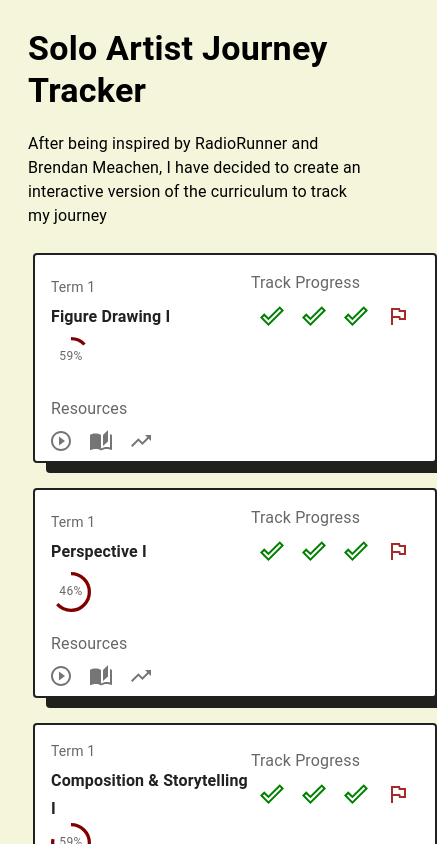
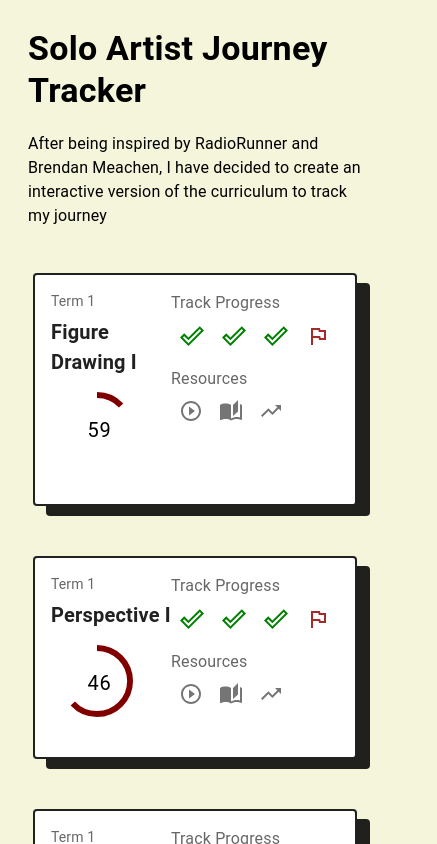
Before and after one commit to zaakirio/SoloArtJourneyInteractive, a React (Create React App) app: page / in a window 390 px wide. Shown: the top 844 px of the page, 437 px wide, since content can reach past the window. Built offline with nearby package versions, Linux system fonts and the light colour scheme.

Commit message:
feature:made cards responsive

```diff
--- a/src/App.tsx
+++ b/src/App.tsx
@@ -26,10 +26,14 @@ const App: React.FC = () => {
       <Grid style={{ margin: 20 }}>
         <Typography>After being inspired by RadioRunner and Brendan Meachen, I have decided to create an interactive version of the curriculum to track my journey </Typography>
       </Grid>
+                  <div className="CardPickerContainer">
+      <Grid container spacing={0}>
       {courses.map(course =>
         <Curriculum title={course.title} body={course.body} term={course.term} />
       )
       }
+      </Grid>
+      </div>
     </Grid>
   );
 };
--- a/src/components/CurriculumCard.tsx
+++ b/src/components/CurriculumCard.tsx
@@ -4,7 +4,7 @@ import CardContent from '@mui/material/CardContent';
 import Typography from '@mui/material/Typography';
 import React, { useState } from "react";
 import { Course } from "../interfaces/Curriculum";
-import { CardMedia, Checkbox, CircularProgress, Divider, FormControlLabel, FormGroup, Grid, IconButton, Slider, Tooltip } from '@mui/material';
+import { Checkbox, CircularProgress, FormControlLabel, FormGroup, Grid, IconButton, Tooltip } from '@mui/material';
 import PlayCircleOutlineIcon from '@mui/icons-material/PlayCircleOutline';
 import AutoStoriesIcon from '@mui/icons-material/AutoStories';
 import TrendingUpIcon from '@mui/icons-material/TrendingUp';
@@ -14,22 +14,40 @@ import FlagOutlinedIcon from '@mui/icons-material/FlagOutlined';
 import DoneOutlineIcon from '@mui/icons-material/DoneOutline';
 import DoneIcon from '@mui/icons-material/Done';
 
-//TODO
-// 1) Make layout of cards responsive, 3 cards per row
-// 2) Trigger circle progress bar by using Track Progress checkbox
-
 const Curriculum: React.FC<Course> = ({ title, body, term }) => {
   return (
     <Card style={{ margin: "25px", border: "solid 2px", boxShadow: "13px 10px", width: "400px" }}>
       <CardContent>
-        <Grid container alignItems="center">
+        <Grid container>
           <Grid item xs>
             <Typography sx={{ fontSize: 14, }} color="text.secondary" gutterBottom>
               Term {term}
             </Typography>
-            <Typography variant="subtitle1" style={{ fontWeight: "600" }}>
+            <Typography style={{ fontWeight: "600", fontSize: "20px" }}>
               {title}
             </Typography>
+                    <Box sx={{ position: 'relative', display: 'inline-flex',paddingTop: '25px' }}>
+          <CircularProgress variant="determinate" value={Math.floor(Math.random() * 100)} style={{ color: "maroon" ,paddingLeft:"20px"}} size="4.5rem"/>
+          <Box
+            sx={{
+              top: 10,
+              left: 5,
+              bottom: 0,
+              right: 0,
+              position: 'absolute',
+              display: 'flex',
+              alignItems: 'center',
+              justifyContent: 'center',
+            }}
+          >
+            <Typography
+              variant="caption"
+              component="div"
+              color="black"
+              style={{fontSize:"20px"}}
+            >{`${Math.floor(Math.random() * 100)}`}</Typography>
+          </Box>
+        </Box>
           </Grid>
 
           <Grid item>
@@ -85,37 +103,8 @@ const Curriculum: React.FC<Course> = ({ title, body, term }) => {
             }}>
               <Checkbox style={{ color: "brown" }} icon={<FlagOutlinedIcon />} checkedIcon={<FlagIcon />} />
             </Tooltip>
-            <Typography color="text.secondary" style={{}}>
-            </Typography>
 
-          </Grid>
-
-        </Grid>
-
-        <Box sx={{ position: 'relative', display: 'inline-flex' }}>
-          <CircularProgress variant="determinate" value={Math.floor(Math.random() * 100)} style={{ color: "maroon" }} />
-          <Box
-            sx={{
-              top: 0,
-              left: 0,
-              bottom: 0,
-              right: 0,
-              position: 'absolute',
-              display: 'flex',
-              alignItems: 'center',
-              justifyContent: 'center',
-            }}
-          >
-            <Typography
-              variant="caption"
-              component="div"
-              color="text.secondary"
-            >{`${Math.floor(Math.random() * 100)}%`}</Typography>
-          </Box>
-        </Box>
-      </CardContent>
-      <Grid style={{ paddingLeft: "6px" }}>
-        <Typography color="text.secondary" style={{ paddingLeft: "10px" }}>
+        <Typography color="text.secondary" style={{paddingTop:"10px"}}>
           Resources
         </Typography>
         <Tooltip title={body[0].video.title} arrow={true}>
@@ -133,11 +122,15 @@ const Curriculum: React.FC<Course> = ({ title, body, term }) => {
             <TrendingUpIcon />
           </IconButton>
         </Tooltip>
-      </Grid>
+          </Grid>
+
+        </Grid>
+
+
+      </CardContent>
+
     </Card>
-
   )
-
 }
 
 export default Curriculum;
--- a/src/index.css
+++ b/src/index.css
@@ -1,8 +1,10 @@
+
+@import url('https://fonts.googleapis.com/css2?family=Jost:wght@500&display=swap');
 body {
-  background-color: beige;
-  font-family: -apple-system, BlinkMacSystemFont, 'Segoe UI', 'Roboto', 'Oxygen',
+    background-color: beige;
+  font-family: 'Jost', -apple-system, BlinkMacSystemFont, 'Segoe UI', 'Roboto', 'Oxygen',
     'Ubuntu', 'Cantarell', 'Fira Sans', 'Droid Sans', 'Helvetica Neue',
-    sans-serif;
+    sans-serif !important;
   -webkit-font-smoothing: antialiased;
   -moz-osx-font-smoothing: grayscale;
 }
```
